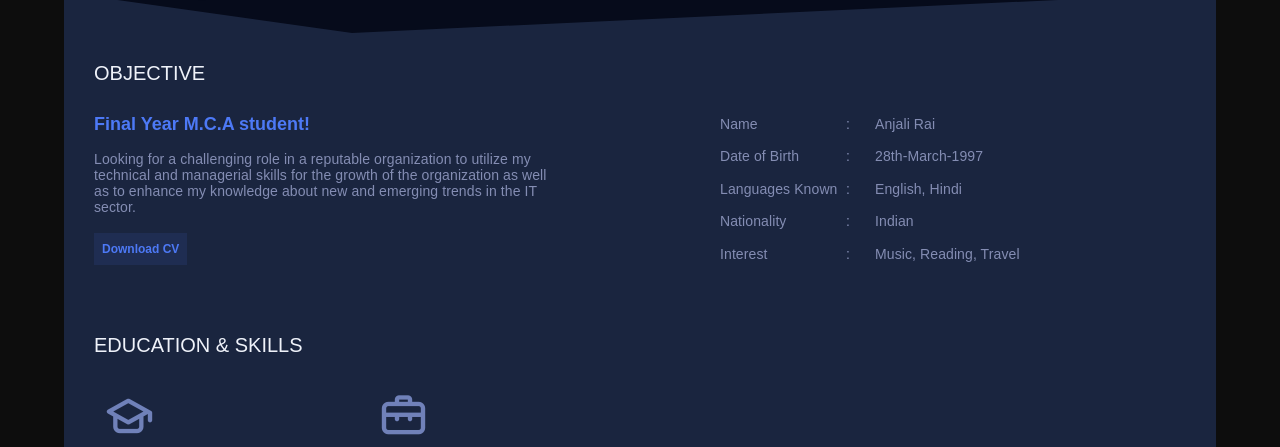
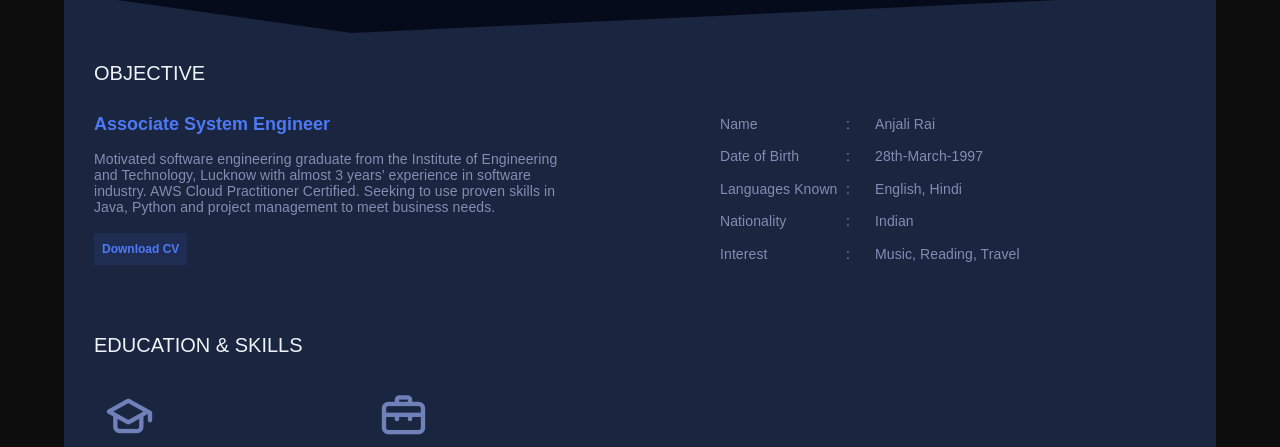
Before and after one commit to raianjali/Portfolio, a plain HTML site: page resume.html in a window 1280 px wide. Shown: the part 289-736 px from the top of the page. Drawn offline with nearby package versions, Linux system fonts and the light colour scheme; animation ran at ten frames a second.

Commit message:
Updated Objective

```diff
--- a/resume.html
+++ b/resume.html
@@ -98,8 +98,8 @@
 			<h1 class="section_heading">OBJECTIVE</h1>
 			<div class="content">
 				<div class="left">
-					<h2>Final Year M.C.A student!</h2>
-					<p> Looking for a challenging role in a reputable organization to utilize my technical and managerial skills for the growth of the organization as well as to enhance my knowledge about new and emerging trends in the IT sector.</p>
+					<h2>Associate System Engineer</h2>
+					<p>Motivated software engineering graduate from the Institute of Engineering and Technology, Lucknow with almost 3 years’ experience in software industry. AWS Cloud Practitioner Certified. Seeking to use proven skills in Java, Python and project management to meet business needs.</p>
 					<br>
 					<form action="Anjali Rai.pdf" method="get">
 			      		<button class="nav-link" formtarget="_blank"><b>Download CV</b></button>
```
